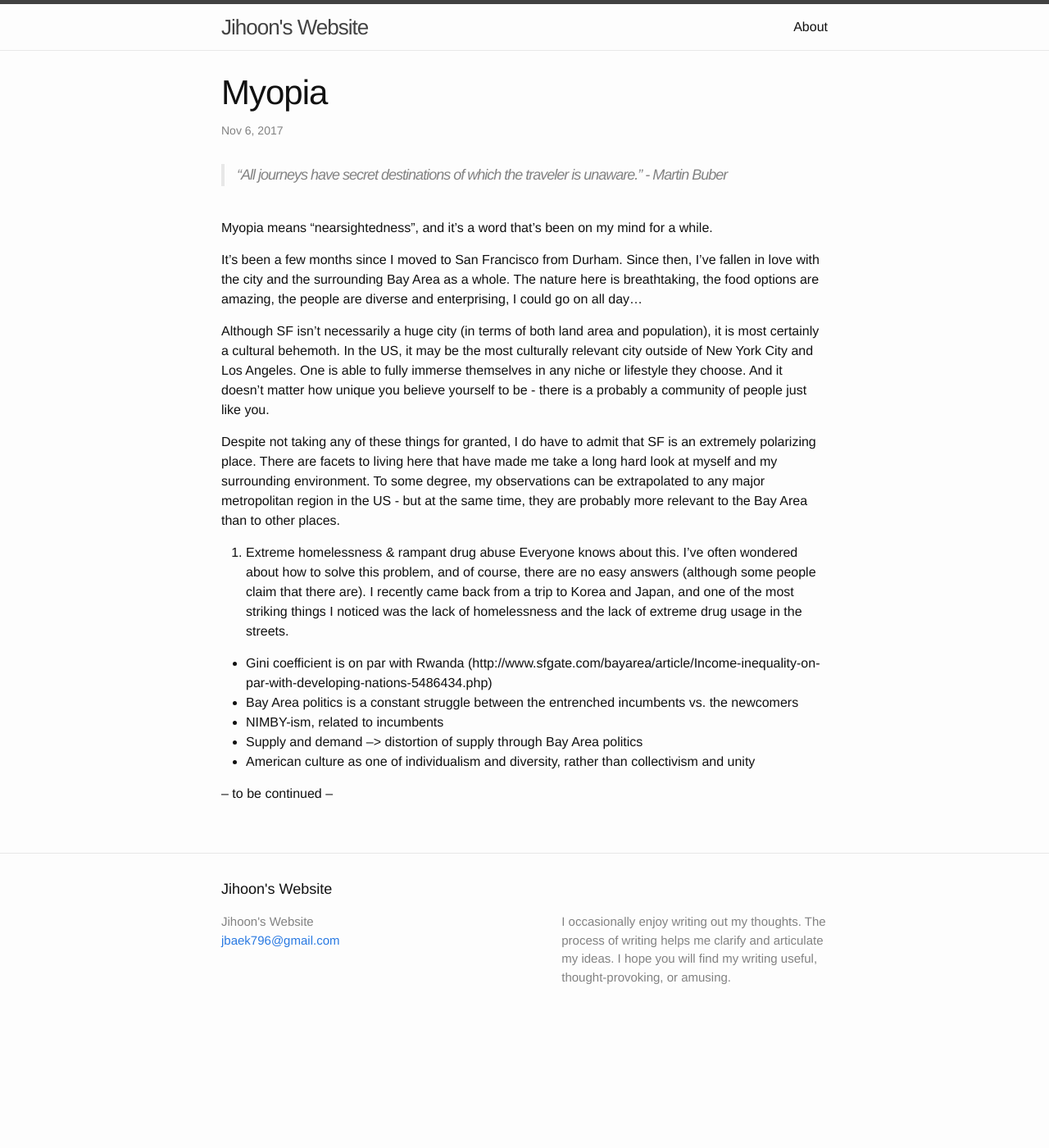
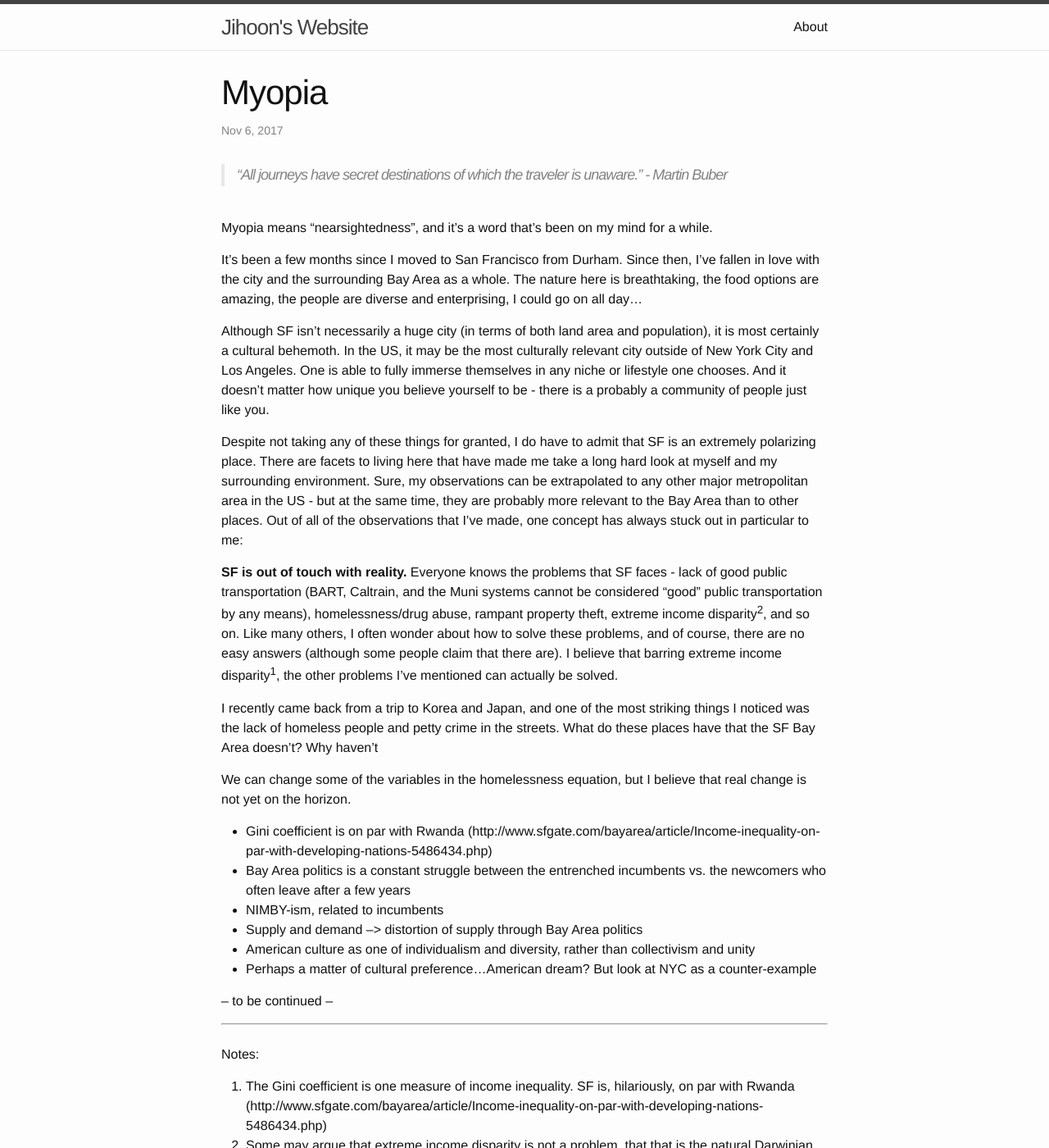
Before and after one commit to jihoon796/jihoon796.github.io, a Jekyll site: the page built from _posts/2017-11-08-myopia.markdown, in a window 1280 px wide and 1400 px high. Shown: the whole window at 82% size. Built offline with Jekyll 4.4.1, drawn with Linux system fonts in a browser that asks for light colours; some of the changed text lies outside the part shown.

Commit message:
update essay

```diff
--- a/_posts/2017-11-08-myopia.markdown
+++ b/_posts/2017-11-08-myopia.markdown
@@ -12,17 +12,30 @@ Myopia means “nearsightedness”, and it’s a word that’s been on my mind f
 
 It’s been a few months since I moved to San Francisco from Durham. Since then, I’ve fallen in love with the city and the surrounding Bay Area as a whole. The nature here is breathtaking, the food options are amazing, the people are diverse and enterprising, I could go on all day...
 
-Although SF isn’t necessarily a huge city (in terms of both land area and population), it is most certainly a cultural behemoth. In the US, it may be the most culturally relevant city outside of New York City and Los Angeles. One is able to fully immerse themselves in any niche or lifestyle they choose. And it doesn’t matter how unique you believe yourself to be - there is a probably a community of people just like you.
+Although SF isn’t necessarily a huge city (in terms of both land area and population), it is most certainly a cultural behemoth. In the US, it may be the most culturally relevant city outside of New York City and Los Angeles. One is able to fully immerse themselves in any niche or lifestyle one chooses. And it doesn’t matter how unique you believe yourself to be - there is a probably a community of people just like you.
 
-Despite not taking any of these things for granted, I do have to admit that SF is an extremely polarizing place. There are facets to living here that have made me take a long hard look at myself and my surrounding environment. To some degree, my observations can be extrapolated to any major metropolitan region in the US - but at the same time, they are probably more relevant to the Bay Area than to other places.
+Despite not taking any of these things for granted, I do have to admit that SF is an extremely polarizing place. There are facets to living here that have made me take a long hard look at myself and my surrounding environment. Sure, my observations can be extrapolated to any other major metropolitan area in the US - but at the same time, they are probably more relevant to the Bay Area than to other places. Out of all of the observations that I've made, one concept has always stuck out in particular to me:
 
-1. Extreme homelessness & rampant drug abuse
-Everyone knows about this. I've often wondered about how to solve this problem, and of course, there are no easy answers (although some people claim that there are). I recently came back from a trip to Korea and Japan, and one of the most striking things I noticed was the lack of homelessness and the lack of extreme drug usage in the streets.
+<b>SF is out of touch with reality. </b>
+Everyone knows the problems that SF faces - lack of good public transportation (BART, Caltrain, and the Muni systems cannot be considered "good" public transportation by any means), homelessness/drug abuse, rampant property theft, extreme income disparity<sup>2</sup>, and so on. Like many others, I often wonder about how to solve these problems, and of course, there are no easy answers (although some people claim that there are). I believe that barring extreme income disparity<sup>1</sup>, the other problems I've mentioned can actually be solved.
+
+I recently came back from a trip to Korea and Japan, and one of the most striking things I noticed was the lack of homeless people and petty crime in the streets. What do these places have that the SF Bay Area doesn't? Why haven't
+
+
+We can change some of the variables in the homelessness equation, but I believe that real change is not yet on the horizon.
 
 - Gini coefficient is on par with Rwanda (http://www.sfgate.com/bayarea/article/Income-inequality-on-par-with-developing-nations-5486434.php)
-- Bay Area politics is a constant struggle between the entrenched incumbents vs. the newcomers
+- Bay Area politics is a constant struggle between the entrenched incumbents vs. the newcomers who often leave after a few years
 - NIMBY-ism, related to incumbents
 - Supply and demand --> distortion of supply through Bay Area politics
 - American culture as one of individualism and diversity, rather than collectivism and unity
+- Perhaps a matter of cultural preference...American dream? But look at NYC as a counter-example
 
 -- to be continued --
+
+---
+<br>
+Notes:
+
+1. The Gini coefficient is one measure of income inequality. SF is, hilariously, on par with Rwanda (http://www.sfgate.com/bayarea/article/Income-inequality-on-par-with-developing-nations-5486434.php)
+2. Some may argue that extreme income disparity is not a problem, that that is the natural Darwinian order of the world. It is my opinion that <i>extreme</i> income disparity carries externalities (https://en.wikipedia.org/wiki/Externality#Negative) that are sufficiently negative to where the most appropriate the most appropriate course of action is to intervene. However, in order to really fix the disparity issue, we would need to reform the entire US tax code to be more progressive and implement a Universal Basic Income program to redistribute wealth efficiently. The goal here is not to create a socialist utopia where no one has any incentive to work (that has been attempted before, albeit unsuccessfully), but to create a safety net to catch people if they fall. Unfortunately, many destitute Americans would rather see themselves as "temporarily embarrased millionaires" and blindly choose follow the dogma of the American Dream.
```
